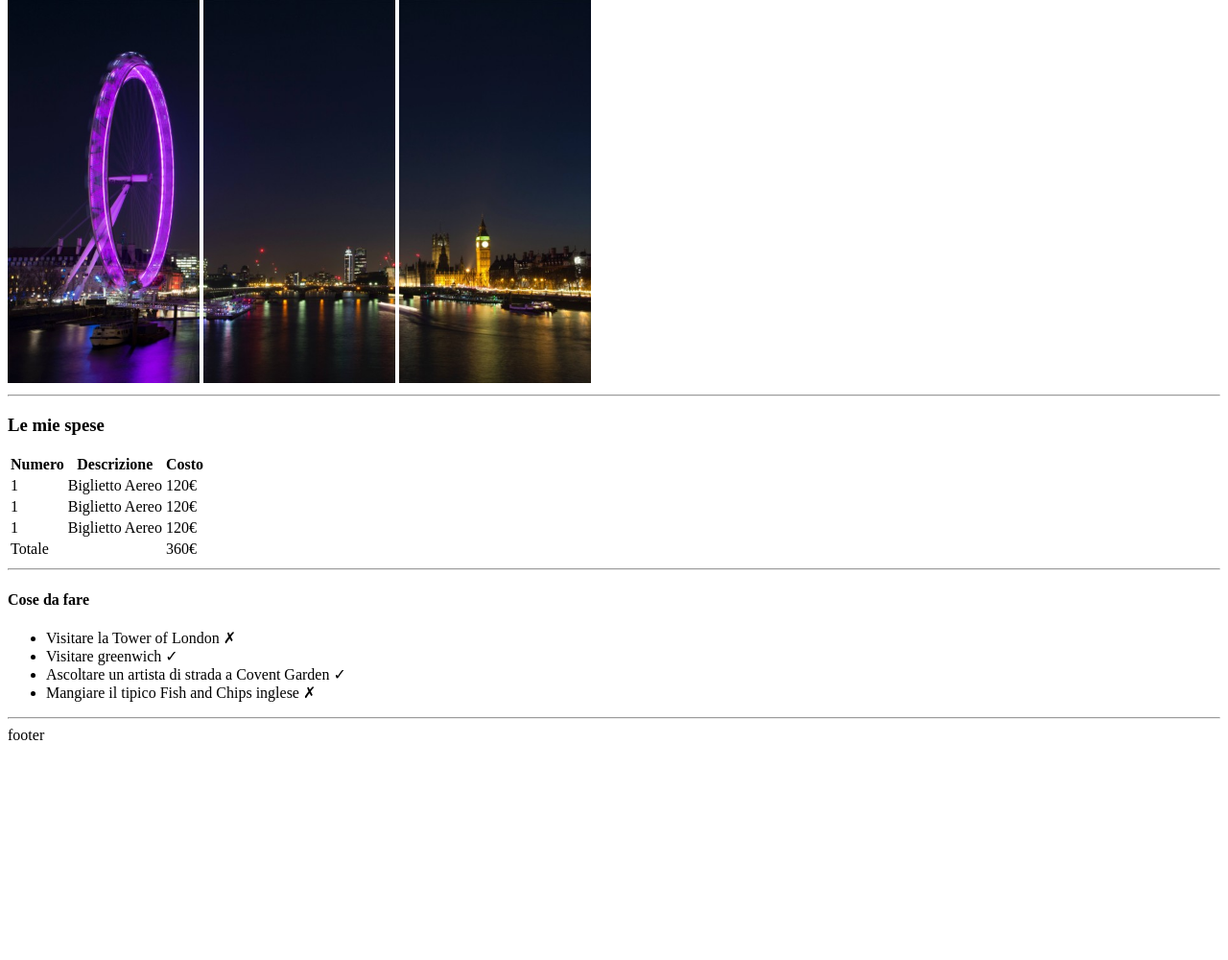
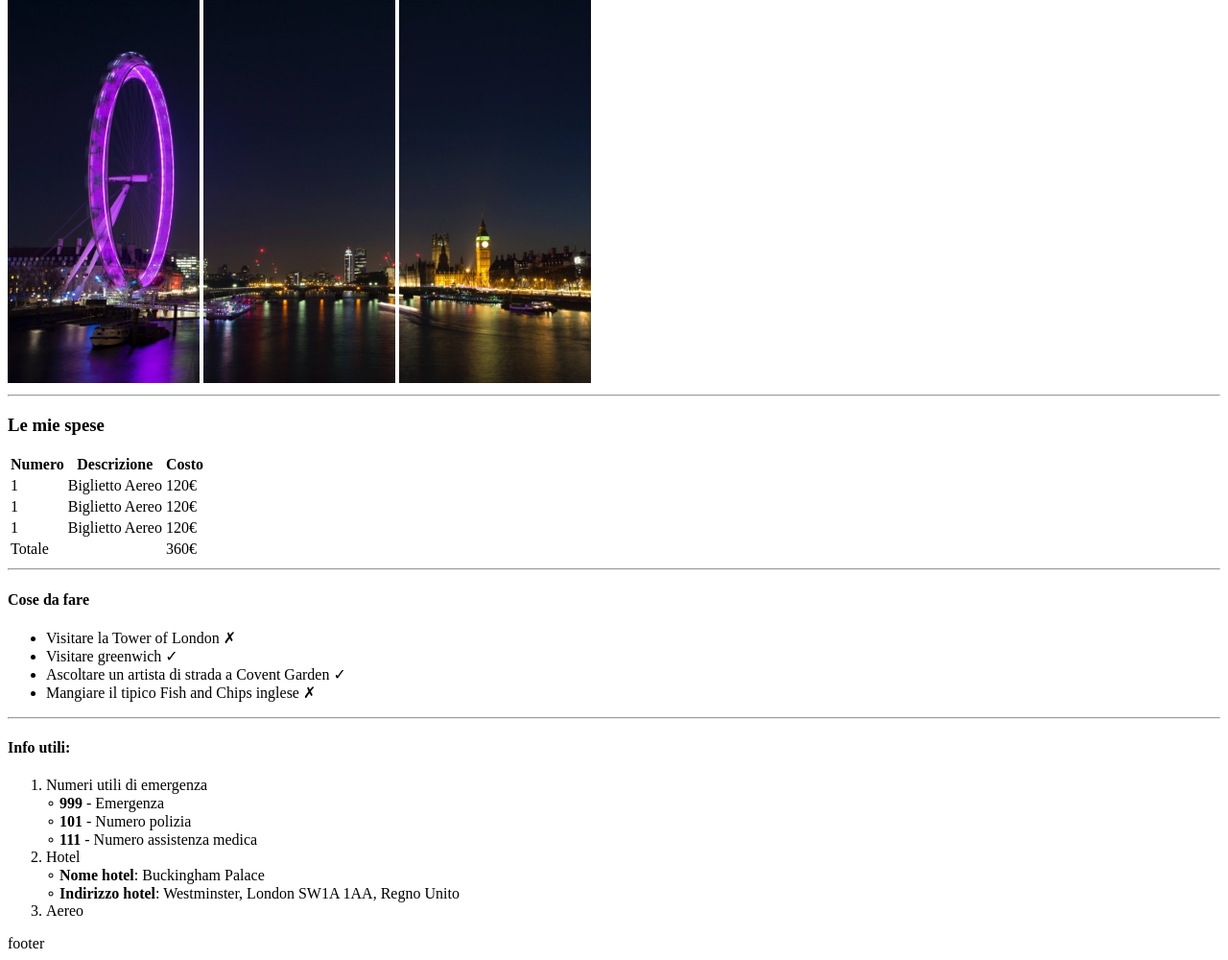
Before and after one commit to dianagiangregorio/html-london-trip, a plain HTML site: page index.html in a window 1280 px wide. Shown: the part 68-1068 px from the top of the page at 96% size. Before the commit the page ends 851 px from the top, so only its background shows below. Drawn offline with Linux system fonts and the light colour scheme.

Commit message:
feat: created list of useful information

```diff
--- a/index.html
+++ b/index.html
@@ -69,6 +69,24 @@
             </ul>
         </section>
         <hr>
+        <!--lista di informazioni utili per il viaggio-->
+        <section id="useful-information">
+            <h4>Info utili:</h4>
+            <ol>
+                <li>
+                    Numeri utili di emergenza <br />
+                    &compfn; <strong>999</strong> - Emergenza <br />
+                    &compfn; <strong>101</strong> - Numero polizia <br />
+                    &compfn; <strong>111</strong> - Numero assistenza medica <br />
+                </li>
+                <li>
+                    Hotel <br />
+                    &compfn; <strong>Nome hotel</strong>: Buckingham Palace <br />
+                    &compfn; <strong>Indirizzo hotel</strong>: Westminster, London SW1A 1AA, Regno Unito <br />
+                </li>
+                <li>Aereo</li>
+            </ol>
+        </section>
     </main>
     <!--piede del documento con foto-->
     <footer>footer</footer>
```
